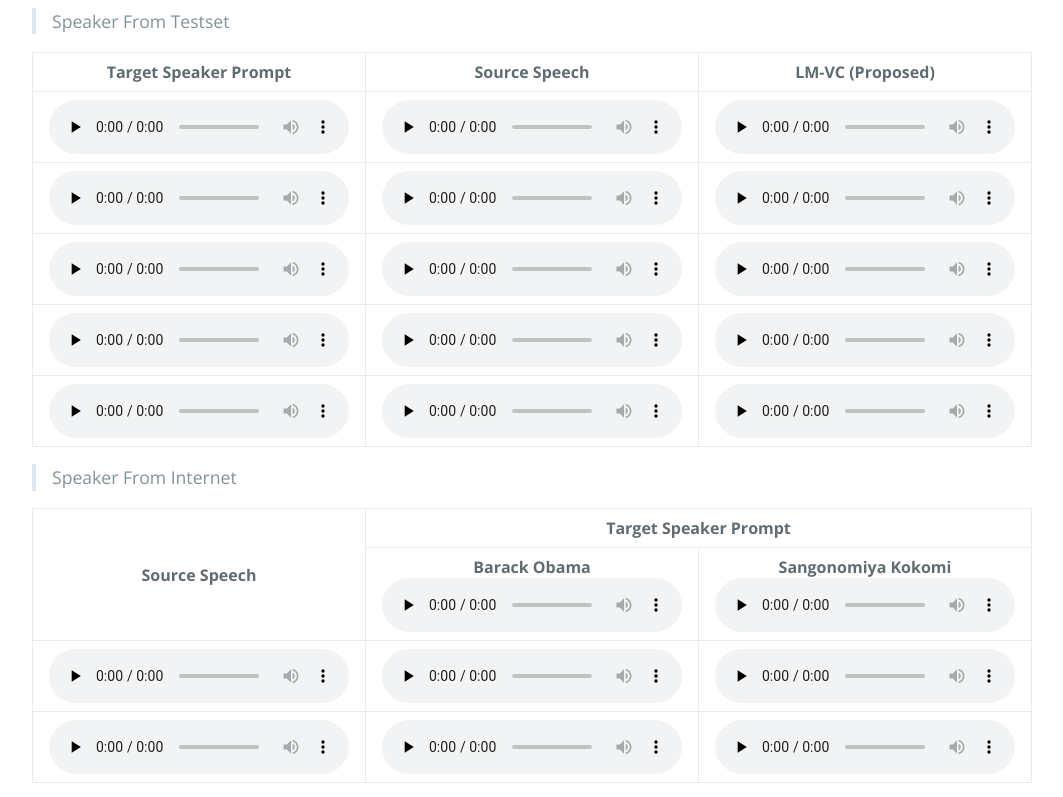
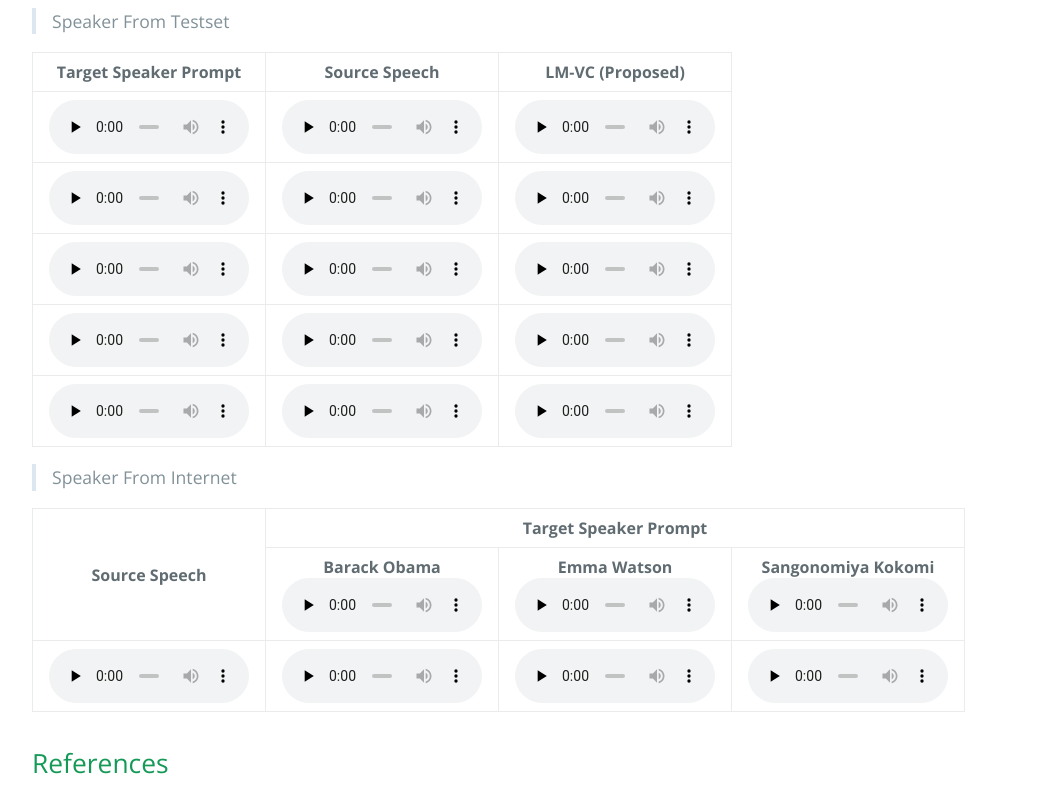
Before and after one commit to kerwinchao/lmvc, a plain HTML site: page index.html in a window 1280 px wide. Shown: the part 3846-4643 px from the top of the page, without its empty margins (64-1127 px from the left). Drawn offline with nearby package versions, Linux system fonts and the light colour scheme.

Commit message:
Add files via upload

```diff
--- a/index.html
+++ b/index.html
@@ -250,33 +250,33 @@ The speech utterances of celebrities and Genshin characters collected from the I
 <table>
   <tbody>
     <tr>
-        <td style="text-align: center; width: 300px;" rowspan=1><strong>Target Speaker Prompt<strong></td>
-      <td style="text-align: center; width: 300px;" rowspan=1><strong>Source Speech<strong></td>
-      <td style="text-align: center; width: 300px;"  rowspan=1><strong>LM-VC (Proposed)<strong></td>
+        <td style="text-align: center; width: 200px;" rowspan=1><strong>Target Speaker Prompt<strong></td>
+      <td style="text-align: center; width: 200px;" rowspan=1><strong>Source Speech<strong></td>
+      <td style="text-align: center; width: 200px;"  rowspan=1><strong>LM-VC (Proposed)<strong></td>
     </tr>
     <tr>
-        <td style="text-align: center"><audio style="width: 300px;" controls="" preload="none" src="sample/spk/bdl_arctic_a0006_EF7_ENG_0085_0.wav"></audio></td>
-        <td style="text-align: center"><audio style="width: 300px;" controls="" preload="none" src="sample/source/bdl_arctic_a0006_EF7_ENG_0085_0.wav"></audio></td>
-        <td style="text-align: center"><audio style="width: 300px;" controls="" preload="none" src="sample/librilight/lmvc/bdl_arctic_a0006_EF7_ENG_0085_0.wav"></audio></td>
+        <td style="text-align: center"><audio style="width: 200px;" controls="" preload="none" src="sample/spk/bdl_arctic_a0006_EF7_ENG_0085_0.wav"></audio></td>
+        <td style="text-align: center"><audio style="width: 200px;" controls="" preload="none" src="sample/source/bdl_arctic_a0006_EF7_ENG_0085_0.wav"></audio></td>
+        <td style="text-align: center"><audio style="width: 200px;" controls="" preload="none" src="sample/librilight/lmvc/bdl_arctic_a0006_EF7_ENG_0085_0.wav"></audio></td>
     </tr>
 
     <tr>
-      <td style="text-align: center"><audio style="width: 300px;" controls="" preload="none" src="sample/spk/bdl_arctic_a0006_p315_046.wav"></audio></td>
-      <td style="text-align: center"><audio style="width: 300px;" controls="" preload="none" src="sample/source/bdl_arctic_a0006_p315_046.wav"></audio></td>
-      <td style="text-align: center"><audio style="width: 300px;" controls="" preload="none" src="sample/librilight/lmvc/bdl_arctic_a0006_p315_046.wav"></audio></td>
+      <td style="text-align: center"><audio style="width: 200px;" controls="" preload="none" src="sample/spk/bdl_arctic_a0006_p315_046.wav"></audio></td>
+      <td style="text-align: center"><audio style="width: 200px;" controls="" preload="none" src="sample/source/bdl_arctic_a0006_p315_046.wav"></audio></td>
+      <td style="text-align: center"><audio style="width: 200px;" controls="" preload="none" src="sample/librilight/lmvc/bdl_arctic_a0006_p315_046.wav"></audio></td>
     <tr>
-      <td style="text-align: center"><audio style="width: 300px;" controls="" preload="none" src="sample/spk/EF4_ENG_0033_0_EF6_ENG_0079_0.wav"></audio></td>
-      <td style="text-align: center"><audio style="width: 300px;" controls="" preload="none" src="sample/source/EF4_ENG_0033_0_EF6_ENG_0079_0.wav"></audio></td>
-      <td style="text-align: center"><audio style="width: 300px;" controls="" preload="none" src="sample/librilight/lmvc/EF4_ENG_0033_0_EF6_ENG_0079_0.wav"></audio></td>
+      <td style="text-align: center"><audio style="width: 200px;" controls="" preload="none" src="sample/spk/EF4_ENG_0033_0_EF6_ENG_0079_0.wav"></audio></td>
+      <td style="text-align: center"><audio style="width: 200px;" controls="" preload="none" src="sample/source/EF4_ENG_0033_0_EF6_ENG_0079_0.wav"></audio></td>
+      <td style="text-align: center"><audio style="width: 200px;" controls="" preload="none" src="sample/librilight/lmvc/EF4_ENG_0033_0_EF6_ENG_0079_0.wav"></audio></td>
 
     <tr>
-      <td style="text-align: center"><audio style="width: 300px;" controls="" preload="none" src="sample/spk/p225_004_bdl_arctic_a0002.wav"></audio></td>
-      <td style="text-align: center"><audio style="width: 300px;" controls="" preload="none" src="sample/source/p225_004_bdl_arctic_a0002.wav"></audio></td>
-      <td style="text-align: center"><audio style="width: 300px;" controls="" preload="none" src="sample/librilight/lmvc/p225_004_bdl_arctic_a0002.wav"></audio></td>
+      <td style="text-align: center"><audio style="width: 200px;" controls="" preload="none" src="sample/spk/p225_004_bdl_arctic_a0002.wav"></audio></td>
+      <td style="text-align: center"><audio style="width: 200px;" controls="" preload="none" src="sample/source/p225_004_bdl_arctic_a0002.wav"></audio></td>
+      <td style="text-align: center"><audio style="width: 200px;" controls="" preload="none" src="sample/librilight/lmvc/p225_004_bdl_arctic_a0002.wav"></audio></td>
     <tr>
-      <td style="text-align: center"><audio style="width: 300px;" controls="" preload="none" src="sample/spk/rms_arctic_a0019_p225_007.wav"></audio></td>
-      <td style="text-align: center"><audio style="width: 300px;" controls="" preload="none" src="sample/source/rms_arctic_a0019_p225_007.wav"></audio></td>
-      <td style="text-align: center"><audio style="width: 300px;" controls="" preload="none" src="sample/librilight/lmvc/rms_arctic_a0019_p225_007.wav"></audio></td>
+      <td style="text-align: center"><audio style="width: 200px;" controls="" preload="none" src="sample/spk/rms_arctic_a0019_p225_007.wav"></audio></td>
+      <td style="text-align: center"><audio style="width: 200px;" controls="" preload="none" src="sample/source/rms_arctic_a0019_p225_007.wav"></audio></td>
+      <td style="text-align: center"><audio style="width: 200px;" controls="" preload="none" src="sample/librilight/lmvc/rms_arctic_a0019_p225_007.wav"></audio></td>
 
   </tr>
 
@@ -288,21 +288,23 @@ The speech utterances of celebrities and Genshin characters collected from the I
 <table>
   <tbody>
     <tr>
-      <td style="text-align: center; width: 300px;" rowspan=2><strong>Source Speech<strong></td>
-        <td style="text-align: center; width: 300px;" colspan=2><strong>Target Speaker Prompt<strong></td>
+      <td style="text-align: center; width: 200px;" rowspan=2><strong>Source Speech<strong></td>
+        <td style="text-align: center; width: 200px;" colspan=3><strong>Target Speaker Prompt<strong></td>
     </tr>
     <tr>
-      <td style="text-align: center; width: 300px;" rowspan=1><strong>Barack Obama<strong><audio style="width: 300px;" controls="" preload="none" src="sample/librilight/more/obama.wav"></audio></td>
-        <td style="text-align: center; width: 300px;" rowspan=1><strong>Sangonomiya Kokomi<strong><audio style="width: 300px;" controls="" preload="none" src="sample/spk/xinh_R.wav"></audio></td>
+      <td style="text-align: center; width: 200px;" rowspan=1><strong>Barack Obama<strong><audio style="width: 200px;" controls="" preload="none" src="sample/librilight/more/obama.wav"></audio></td>
+        <td style="text-align: center; width: 200px;" rowspan=1><strong>Emma Watson<strong><audio style="width: 200px;" controls="" preload="none" src="sample/more/bdl_arctic_a0024_emma-read_5_02_prompt.wav"></audio></td>
+        <td style="text-align: center; width: 200px;" rowspan=1><strong>Sangonomiya Kokomi<strong><audio style="width: 200px;" controls="" preload="none" src="sample/spk/xinh_R.wav"></audio></td>
     </tr>
-    <tr>
-      <td style="text-align: center"><audio style="width: 300px;" controls="" preload="none" src="sample/librilight/more/emma-read_R.wav"></audio></td>
-      <td style="text-align: center"><audio style="width: 300px;" controls="" preload="none" src="sample/librilight/more/emma-read_obama.wav"></audio></td>
-      <td style="text-align: center"><audio style="width: 300px;" controls="" preload="none" src="sample/librilight/more/emma-read_xinhai.wav"></audio></td>
+    <!-- <tr>
+      <td style="text-align: center"><audio style="width: 200px;" controls="" preload="none" src="sample/librilight/more/emma-read_R.wav"></audio></td>
+      <td style="text-align: center"><audio style="width: 200px;" controls="" preload="none" src="sample/librilight/more/emma-read_obama.wav"></audio></td>
+      <td style="text-align: center"><audio style="width: 200px;" controls="" preload="none" src="sample/librilight/more/emma-read_xinhai.wav"></audio></td> -->
       <tr>
-        <td style="text-align: center "><audio style="width: 300px;" controls="" preload="none" src="sample/librilight/more/tom-read.wav"></audio></td>
-        <td style="text-align: center"><audio style="width: 300px;" controls="" preload="none" src="sample/librilight/more/tom-read_obama.wav"></audio></td>
-        <td style="text-align: center"><audio style="width: 300px;" controls="" preload="none" src="sample/librilight/more/tom-read_xinh.wav"></audio></td>
+        <td style="text-align: center "><audio style="width: 200px;" controls="" preload="none" src="sample/librilight/more/tom-read.wav"></audio></td>
+        <td style="text-align: center"><audio style="width: 200px;" controls="" preload="none" src="sample/librilight/more/tom-read_obama.wav"></audio></td>
+        <td style="text-align: center"><audio style="width: 200px;" controls="" preload="none" src="sample/librilight/more/tom-read_emma.wav"></audio></td>
+        <td style="text-align: center"><audio style="width: 200px;" controls="" preload="none" src="sample/librilight/more/tom-read_xinh.wav"></audio></td>
 
   </tr>
 
```
